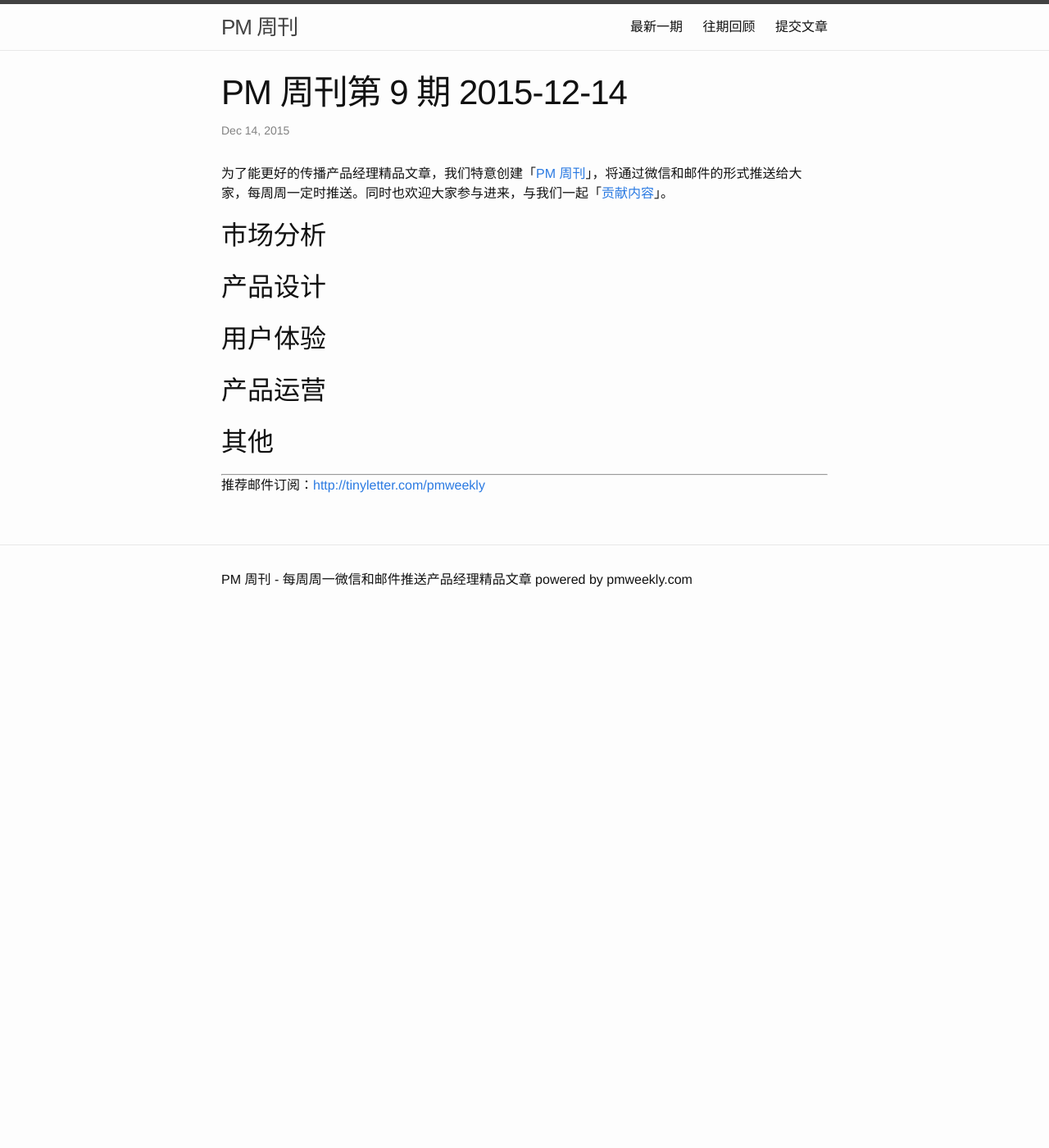
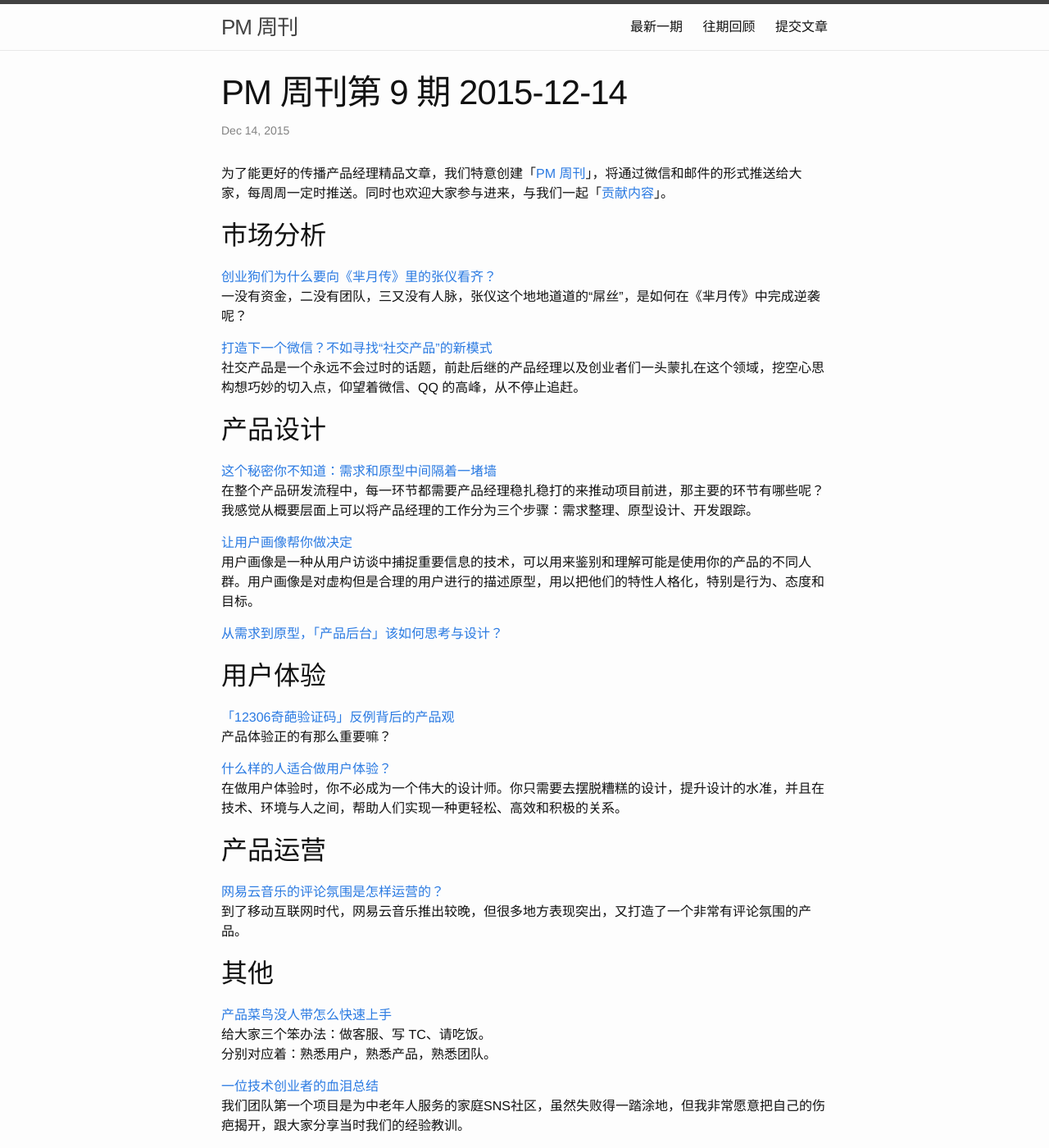
Before and after one commit to vincent4j/pmweekly.com, a Jekyll site: the page built from _posts/2015-12-14-9.md, in a window 1280 px wide and 1400 px high. Shown: the whole window at 82% size. Built offline with Jekyll 4.4.1, drawn with Linux system fonts in a browser that asks for light colours; comment, search, counter and statistics services are not loaded.

Commit message:
finish 9

```diff
--- a/_posts/2015-12-14-9.md
+++ b/_posts/2015-12-14-9.md
@@ -8,26 +8,48 @@ date:   2015-12-14
 
 ## 市场分析
 
+[创业狗们为什么要向《芈月传》里的张仪看齐？](http://mp.weixin.qq.com/s?__biz=MzAxMDcxNDg2Mg==&mid=405350900&idx=1&sn=57955ec01bacfa13883900aef6f30edf&scene=23&srcid=1214GVUx9594qZdc6eLKXOS2#rd)
+一没有资金，二没有团队，三又没有人脉，张仪这个地地道道的“屌丝”，是如何在《芈月传》中完成逆袭呢？
 
+[打造下一个微信？不如寻找“社交产品”的新模式](https://mp.weixin.qq.com/s?__biz=MjM5NTQ5MjIyMA==&mid=402293901&idx=1&sn=2964cd76adc3bdc447301ff622d40c8f&scene=1&srcid=12142V3LKEyZmdrbzd4DoTpq&from=groupmessage&isappinstalled=0&key=ac89cba618d2d976f811105a8df3b1f756460c2076c315ff6549cc18901a506a6f4db7df754813d70bb5e5d892473017&ascene=1&uin=NDgwNzA1&devicetype=iPhone+OS9.2&version=16030811&nettype=WIFI&fontScale=100&pass_ticket=7Fraysx6EKUsxir9MUv%2FawV9Tff9qjh4xUGbf1LnqXI%3D)
+社交产品是一个永远不会过时的话题，前赴后继的产品经理以及创业者们一头蒙扎在这个领域，挖空心思构想巧妙的切入点，仰望着微信、QQ 的高峰，从不停止追赶。
 
 ## 产品设计
 
+[这个秘密你不知道：需求和原型中间隔着一堵墙](http://mp.weixin.qq.com/s?__biz=MjM5OTEwNjI2MA==&mid=401300837&idx=1&sn=c05be07213c0a48472ee3e7bf935a32c&scene=23&srcid=1214hUVhlr3n8RYgSJx3DIFk#rd)
+在整个产品研发流程中，每一环节都需要产品经理稳扎稳打的来推动项目前进，那主要的环节有哪些呢？我感觉从概要层面上可以将产品经理的工作分为三个步骤：需求整理、原型设计、开发跟踪。
+
+[让用户画像帮你做决定](http://mp.weixin.qq.com/s?__biz=MzAxNzExMjE1MQ==&mid=401272586&idx=1&sn=44a62a655010d9e1954dc499cd8fdfa6&scene=0#wechat_redirect)
+用户画像是一种从用户访谈中捕捉重要信息的技术，可以用来鉴别和理解可能是使用你的产品的不同人群。用户画像是对虚构但是合理的用户进行的描述原型，用以把他们的特性人格化，特别是行为、态度和目标。
+
+[从需求到原型，「产品后台」该如何思考与设计？](http://zaodula.com/archives/17967.html)
 
 
 ## 用户体验
+
+[「12306奇葩验证码」反例背后的产品观](http://mp.weixin.qq.com/s?__biz=MzAxNDAxOTcxOQ==&mid=401296262&idx=1&sn=6cbaa8959ac380fc5aa5d29b585b81c3&scene=23&srcid=1214bgOyu7QKSYC783O1lcGx#rd)
+产品体验正的有那么重要嘛？
+
+[什么样的人适合做用户体验？](http://daichuanqing.com/index.php/archives/5457)
+在做用户体验时，你不必成为一个伟大的设计师。你只需要去摆脱糟糕的设计，提升设计的水准，并且在技术、环境与人之间，帮助人们实现一种更轻松、高效和积极的关系。
+
 
 
 
 ## 产品运营
 
-
-
+[网易云音乐的评论氛围是怎样运营的？](http://mp.weixin.qq.com/s?__biz=MjM5OTEwNjI2MA==&mid=401318840&idx=3&sn=7e34070b6632987564bdbc6271274f10&scene=23&srcid=1214VOlnhKOcYRvPxnIy7ZsD#rd)
+到了移动互联网时代，网易云音乐推出较晚，但很多地方表现突出，又打造了一个非常有评论氛围的产品。
 
 
 ## 其他
 
+[产品菜鸟没人带怎么快速上手](http://mp.weixin.qq.com/s?__biz=MjM5MzE3MDQ3Mw==&mid=401050168&idx=1&sn=bfc348605edd8a103a393643e5237625&scene=23&srcid=1214VOJnXOWbSRPjPvngzHXc#rd)
+给大家三个笨办法：做客服、写 TC、请吃饭。
+分别对应着：熟悉用户，熟悉产品，熟悉团队。
 
-
+[一位技术创业者的血泪总结](http://mp.weixin.qq.com/s?__biz=MzIwNDExMzU1Mg==&mid=401286048&idx=1&sn=8df7d28929ce4e2f6ce50e4da6e48dd2&scene=23&srcid=1214nsuwENx4fsgKxiRsJGCa#rd)
+我们团队第一个项目是为中老年人服务的家庭SNS社区，虽然失败得一踏涂地，但我非常愿意把自己的伤疤揭开，跟大家分享当时我们的经验教训。
 
 ---
 推荐邮件订阅：<http://tinyletter.com/pmweekly>
```
